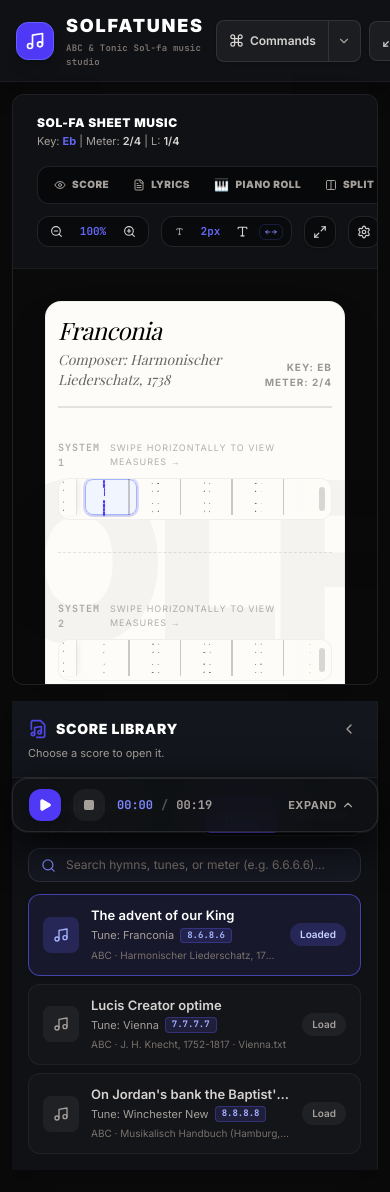
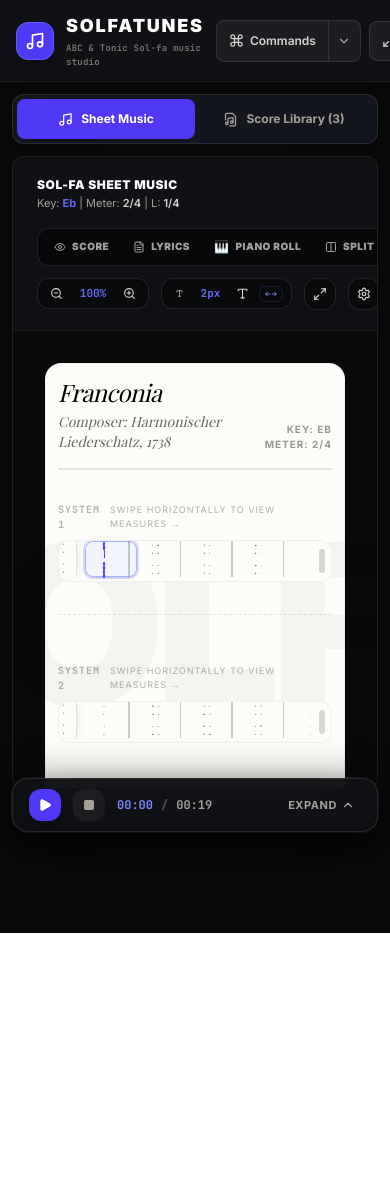
Before and after one commit to LORDTOSIN2/SolfaTunes, a React (Vite) app: page / in a window 390 px wide. Shown: the top 1192 px of the page. After the commit the page ends 933 px from the top, so only its background shows below. Built offline with nearby package versions, Linux system fonts and the light colour scheme; a web font is replaced by a local one.

Commit message:
feat: improve mobile UX and metadata display
- Add mobile touch support for playback scrubbing
- Enhance score sidebar with better title/metadata logic
- Improve MusicXML title and composer parsing
- Update score library to handle additional metadata fields

```diff
--- a/src/App.tsx
+++ b/src/App.tsx
@@ -21,7 +21,7 @@
 import { MidiPlayer } from './audio/midi_player';
 import { MidiWriter } from './audio/midi_writer';
 import { serializeScoreToAbc } from './engine/abc_serializer';
-import { Music, Download, FileDown, FileUp, ChevronRight, ChevronDown, Settings, Command, Maximize2, Minimize2 } from 'lucide-react';
+import { Music, Download, FileDown, FileUp, ChevronRight, ChevronDown, Settings, Command, Maximize2, Minimize2, FileMusic } from 'lucide-react';
 import { FloatingPlaybackDock } from './components/FloatingPlaybackDock';
 import { MiniFloatingPlaybackButton } from './components/MiniFloatingPlaybackButton';
 import { SettingsModal } from './components/SettingsModal';
@@ -35,6 +35,7 @@
   const [isSettingsOpen, setIsSettingsOpen] = useState<boolean>(false);
   const [isCommandPaletteOpen, setIsCommandPaletteOpen] = useState<boolean>(false);
   const [isFullscreen, setIsFullscreen] = useState<boolean>(false);
+  const [mobileTab, setMobileTab] = useState<'score' | 'library'>('score');
 
   const handleUpdateSettings = (newSettings: AppSettings) => {
     setSettings(newSettings);
@@ -343,6 +344,10 @@
     if (song.format === 'musicxml') {
       try {
         handleLoadMusicXmlText(await song.loadXml(), song.id);
+        setMobileTab('score');
+        if (window.matchMedia('(max-width: 1023px)').matches) {
+          scoreContainerRef.current?.scrollIntoView({ behavior: 'smooth', block: 'start' });
+        }
       } catch (error: unknown) {
         const message = error instanceof Error ? error.message : String(error);
         setMusicXmlStatus({
@@ -360,6 +365,7 @@
     setAbcText(song.abcText);
     setAbcLoadVersion(version => version + 1);
     setSelectedNote(null);
+    setMobileTab('score');
     if (window.matchMedia('(max-width: 1023px)').matches) {
       scoreContainerRef.current?.scrollIntoView({ behavior: 'smooth', block: 'start' });
     }
@@ -905,10 +911,47 @@
           </div>
         </div>
       ) : (
+        <>
+          {/* Mobile Tab Switcher (visible on screens < lg) */}
+          {!settings.zenMode && (
+            <div className="lg:hidden px-3 pt-3 flex items-center justify-between gap-2 shrink-0">
+              <div className="inline-flex rounded-xl bg-[#13161C] border border-white/10 p-1 w-full shadow-md">
+                <button
+                  type="button"
+                  onClick={() => setMobileTab('score')}
+                  className={`flex-1 min-h-[40px] rounded-lg text-xs font-bold transition-all flex items-center justify-center gap-2 cursor-pointer ${
+                    mobileTab === 'score'
+                      ? 'bg-indigo-600 text-white shadow-sm'
+                      : 'text-stone-400 hover:text-white'
+                  }`}
+                  aria-pressed={mobileTab === 'score'}
+                >
+                  <Music size={15} />
+                  <span>Sheet Music</span>
+                </button>
+                <button
+                  type="button"
+                  onClick={() => setMobileTab('library')}
+                  className={`flex-1 min-h-[40px] rounded-lg text-xs font-bold transition-all flex items-center justify-center gap-2 cursor-pointer ${
+                    mobileTab === 'library'
+                      ? 'bg-indigo-600 text-white shadow-sm'
+                      : 'text-stone-400 hover:text-white'
+                  }`}
+                  aria-pressed={mobileTab === 'library'}
+                >
+                  <FileMusic size={15} />
+                  <span>Score Library ({SCORES.length})</span>
+                </button>
+              </div>
+            </div>
+          )}
+
           <main className="flex-1 min-h-0 flex flex-col lg:flex-row p-3 sm:p-5 lg:p-6 xl:p-8 pb-36 lg:pb-8 gap-4 lg:gap-6 xl:gap-8 lg:overflow-hidden">
-          {/* Collapsible Sidebar on Left (controlled by settings.showSidebar) */}
+            {/* Collapsible Sidebar on Left (controlled by settings.showSidebar on desktop, or mobileTab on mobile) */}
             {settings.showSidebar && !settings.zenMode ? (
-            <div className="order-2 min-w-0 lg:order-1 lg:w-[320px] xl:w-[340px] 2xl:w-[380px] lg:shrink-0 lg:h-full lg:min-h-0 transition-all duration-200">
+              <div className={`min-w-0 lg:w-[320px] xl:w-[340px] 2xl:w-[380px] lg:shrink-0 lg:h-full lg:min-h-0 transition-all duration-200 ${
+                mobileTab === 'library' ? 'block w-full h-[75vh]' : 'hidden lg:block'
+              }`}>
                 <Sidebar
                   onLoadAbcText={handleLoadAbcText}
                   warnings={warnings}
@@ -921,18 +964,23 @@
               <button
                 type="button"
                 onClick={() => handleUpdateSettings({ ...settings, showSidebar: true })}
-              className="order-2 lg:order-1 self-start lg:self-stretch flex items-center justify-center gap-2 bg-[#13161C] border border-white/10 rounded-lg px-2.5 py-1.5 lg:w-9 text-stone-300 hover:text-white hover:bg-white/10 shadow-lg cursor-pointer transition-colors"
+                className="hidden lg:flex self-stretch items-center justify-center gap-2 bg-[#13161C] border border-white/10 rounded-lg px-2.5 py-1.5 w-9 text-stone-300 hover:text-white hover:bg-white/10 shadow-lg cursor-pointer transition-colors"
                 title="Expand score library"
               >
                 <ChevronRight size={16} />
-              <span className="text-[11px] font-bold uppercase tracking-wider lg:[writing-mode:vertical-rl] lg:rotate-180">
+                <span className="text-[11px] font-bold uppercase tracking-wider [writing-mode:vertical-rl] rotate-180">
                   Library
                 </span>
               </button>
             ) : null}
 
             {/* Score Area */}
-          <div ref={scoreContainerRef} className="order-1 min-w-0 h-[70vh] min-h-[32rem] scroll-mt-3 lg:order-2 lg:flex-1 lg:h-full lg:min-h-0">
+            <div
+              ref={scoreContainerRef}
+              className={`min-w-0 h-[75vh] min-h-[32rem] scroll-mt-3 lg:flex-1 lg:h-full lg:min-h-0 ${
+                mobileTab === 'score' ? 'block' : 'hidden lg:block'
+              }`}
+            >
             <ScoreRenderer
               score={score}
               abcText={abcText}
@@ -969,6 +1017,7 @@
             />
           </div>
         </main>
+      </>
       )}
 
       {/* Unified Floating Playback Dock ("Always Within Reach" - hideable in Settings & Zen Mode, hidden in Fullscreen) */}
--- a/src/components/FloatingPlaybackDock.tsx
+++ b/src/components/FloatingPlaybackDock.tsx
@@ -100,25 +100,33 @@
     };
   }, [score, currentTick]);
 
-  // Handle clicking or dragging on progress bar to scrub
-  const calculateTickFromMouseEvent = (e: React.MouseEvent<HTMLDivElement> | MouseEvent) => {
+  // Handle clicking or dragging on progress bar to scrub (mouse & mobile touch)
+  const calculateTickFromClientX = (clientX: number) => {
     if (!progressBarRef.current || totalTicks <= 0) return 0;
     const rect = progressBarRef.current.getBoundingClientRect();
-    const clickX = Math.max(0, Math.min(e.clientX - rect.left, rect.width));
+    const clickX = Math.max(0, Math.min(clientX - rect.left, rect.width));
     const fraction = clickX / rect.width;
     return Math.round(fraction * totalTicks);
   };
 
   const handleProgressBarMouseDown = (e: React.MouseEvent<HTMLDivElement>) => {
     setIsDragging(true);
-    const targetTick = calculateTickFromMouseEvent(e);
+    const targetTick = calculateTickFromClientX(e.clientX);
     onSeek(targetTick);
+  };
+
+  const handleProgressBarTouchStart = (e: React.TouchEvent<HTMLDivElement>) => {
+    if (e.touches.length > 0) {
+      setIsDragging(true);
+      const targetTick = calculateTickFromClientX(e.touches[0].clientX);
+      onSeek(targetTick);
+    }
   };
 
   useEffect(() => {
     const handleMouseMove = (e: MouseEvent) => {
       if (isDragging) {
-        const targetTick = calculateTickFromMouseEvent(e);
+        const targetTick = calculateTickFromClientX(e.clientX);
         onSeek(targetTick);
       }
     };
@@ -129,14 +137,33 @@
       }
     };
 
+    const handleTouchMove = (e: TouchEvent) => {
+      if (isDragging && e.touches.length > 0) {
+        const targetTick = calculateTickFromClientX(e.touches[0].clientX);
+        onSeek(targetTick);
+      }
+    };
+
+    const handleTouchEnd = () => {
+      if (isDragging) {
+        setIsDragging(false);
+      }
+    };
+
     if (isDragging) {
       window.addEventListener('mousemove', handleMouseMove);
       window.addEventListener('mouseup', handleMouseUp);
+      window.addEventListener('touchmove', handleTouchMove, { passive: true });
+      window.addEventListener('touchend', handleTouchEnd);
+      window.addEventListener('touchcancel', handleTouchEnd);
     }
 
     return () => {
       window.removeEventListener('mousemove', handleMouseMove);
       window.removeEventListener('mouseup', handleMouseUp);
+      window.removeEventListener('touchmove', handleTouchMove);
+      window.removeEventListener('touchend', handleTouchEnd);
+      window.removeEventListener('touchcancel', handleTouchEnd);
     };
   }, [isDragging, totalTicks]);
 
@@ -221,13 +248,26 @@
             {/* Mini Progress Bar in Collapsed mode */}
             <Tooltip content="Scrub Timeline" description="Click anywhere to jump playback position" side="top">
               <div
-                className="flex-1 max-w-md h-1.5 bg-black/60 rounded-full overflow-hidden cursor-pointer relative"
-                onClick={handleProgressBarMouseDown}
+                className="flex-1 max-w-md h-6 flex items-center cursor-pointer relative"
+                onClick={(e) => {
+                  if (totalTicks <= 0) return;
+                  const rect = e.currentTarget.getBoundingClientRect();
+                  const fraction = Math.max(0, Math.min(e.clientX - rect.left, rect.width)) / rect.width;
+                  onSeek(Math.round(fraction * totalTicks));
+                }}
+                onTouchStart={(e) => {
+                  if (totalTicks <= 0 || !e.touches.length) return;
+                  const rect = e.currentTarget.getBoundingClientRect();
+                  const fraction = Math.max(0, Math.min(e.touches[0].clientX - rect.left, rect.width)) / rect.width;
+                  onSeek(Math.round(fraction * totalTicks));
+                }}
               >
-                <div
-                  className="h-full bg-gradient-to-r from-indigo-500 to-indigo-400"
-                  style={{ width: `${progressPercent}%` }}
-                />
+                <div className="w-full h-1.5 bg-black/60 rounded-full overflow-hidden relative">
+                  <div
+                    className="h-full bg-gradient-to-r from-indigo-500 to-indigo-400"
+                    style={{ width: `${progressPercent}%` }}
+                  />
+                </div>
               </div>
             </Tooltip>
 
@@ -250,12 +290,13 @@
           </div>
         ) : (
           /* FULL EXPANDED DOCK */
-          <div className="p-3 md:p-4 flex flex-col gap-3">
+          <div className="p-3 md:p-4 flex flex-col gap-3 max-h-[70vh] overflow-y-auto">
             {/* Top Row: Timeline Scrubber Bar with Measure markers and Hover Tooltip */}
             <div className="flex flex-col gap-1 select-none">
               <div
                 ref={progressBarRef}
                 onMouseDown={handleProgressBarMouseDown}
+                onTouchStart={handleProgressBarTouchStart}
                 onMouseMove={handleProgressBarHover}
                 onMouseLeave={handleProgressBarLeave}
                 className="relative w-full h-3 bg-black/60 hover:h-4.5 rounded-full cursor-pointer transition-all duration-150 group border border-white/5"
--- a/src/components/Sidebar.tsx
+++ b/src/components/Sidebar.tsx
@@ -170,13 +170,16 @@
             <div className="grid grid-cols-1 gap-2">
               {filteredScores.map(song => {
                 const isSelected = song.id === selectedScoreId;
-                const secondaryTitle = song.format === 'abc'
-                  ? titleMode === 'hymn'
-                    ? (song.hymnName ? song.tuneName || song.title : undefined)
-                    : (song.tuneName ? song.hymnName : undefined)
-                  : undefined;
+                const primaryTitle = getScoreDisplayTitle(song, titleMode);
+                const secondaryTitle = titleMode === 'hymn'
+                  ? (song.tuneName && song.tuneName.toLowerCase() !== primaryTitle.toLowerCase()
+                      ? song.tuneName
+                      : (song.title && song.title.toLowerCase() !== primaryTitle.toLowerCase() ? song.title : undefined))
+                  : (song.hymnName && song.hymnName.toLowerCase() !== primaryTitle.toLowerCase()
+                      ? song.hymnName
+                      : undefined);
                 const scoreFileDescription = song.format === 'musicxml'
-                  ? `MusicXML • ${song.fileName}`
+                  ? `MusicXML • ${song.composer} • ${song.fileName}`
                   : `ABC • ${song.composer} • ${song.fileName}`;
 
                 return (
--- a/src/utils/scores.ts
+++ b/src/utils/scores.ts
@@ -64,7 +64,8 @@
         .replace(/&quot;/g, '"')
         .replace(/&amp;/g, '&')
         .replace(/&lt;/g, '<')
-        .replace(/&gt;/g, '>');
+        .replace(/&gt;/g, '>')
+        .replace(/&apos;/g, "'");
       const parsed = JSON.parse(decoded);
       if (parsed.hymnMeter) hymnMeter = parsed.hymnMeter;
       if (parsed.hymnName) hymnName = parsed.hymnName;
@@ -86,14 +87,24 @@
     if (tNameMatch) tuneName = tNameMatch[1].trim();
   }
 
-  // 3. Time meter
+  // 3. Fallback tuneName from work-title or movement-title
+  if (!tuneName) {
+    const workTitleMatch = xml.match(/<work-title>([\s\S]*?)<\/work-title>/i);
+    const movementTitleMatch = xml.match(/<movement-title>([\s\S]*?)<\/movement-title>/i);
+    const titleMatch = (workTitleMatch?.[1] || movementTitleMatch?.[1])?.trim();
+    if (titleMatch) {
+      tuneName = titleMatch;
+    }
+  }
+
+  // 4. Time meter
   const beats = xml.match(/<beats>(\d+)<\/beats>/)?.[1];
   const beatType = xml.match(/<beat-type>(\d+)<\/beat-type>/)?.[1];
   if (beats && beatType) {
     timeMeter = `${beats}/${beatType}`;
   }
 
-  // 4. Composer
+  // 5. Composer
   const creatorMatch = xml.match(/<creator type="composer">([^<]+)<\/creator>/);
   if (creatorMatch) {
     composer = creatorMatch[1].trim();
@@ -143,18 +154,19 @@
   const meta: Partial<ReturnType<typeof extractMusicXmlMeta>> = rawXml
     ? extractMusicXmlMeta(rawXml)
     : {};
-  const hymnMeter = meta.hymnMeter || getStandardHymnMeter(meta.tuneName || fileTitle);
+  const tuneName = meta.tuneName || fileTitle;
+  const hymnMeter = meta.hymnMeter || getStandardHymnMeter(tuneName);
 
   return {
     id: `musicxml:${fileName.replace(/\.(?:xml|musicxml)$/i, '')}`,
     fileName,
     format: 'musicxml',
-    title: fileTitle,
+    title: tuneName,
     composer: meta.composer || 'MusicXML project',
     hymnMeter,
     timeMeter: meta.timeMeter,
     hymnName: meta.hymnName,
-    tuneName: meta.tuneName,
+    tuneName,
     loadXml,
   };
 }
@@ -192,6 +204,8 @@
   score: ScoreLibraryItem,
   mode: ScoreTitleMode
 ): string {
-  if (score.format === 'musicxml') return score.title;
-  return mode === 'hymn' ? score.hymnName || score.title : score.tuneName || score.title;
+  if (mode === 'hymn') {
+    return score.hymnName || score.tuneName || score.title;
+  }
+  return score.tuneName || score.title;
 }
```
Also changed, not shown: 2 other files (tests, documents, lock files or other folders). Lines whose indentation alone changed are shown as unchanged.
